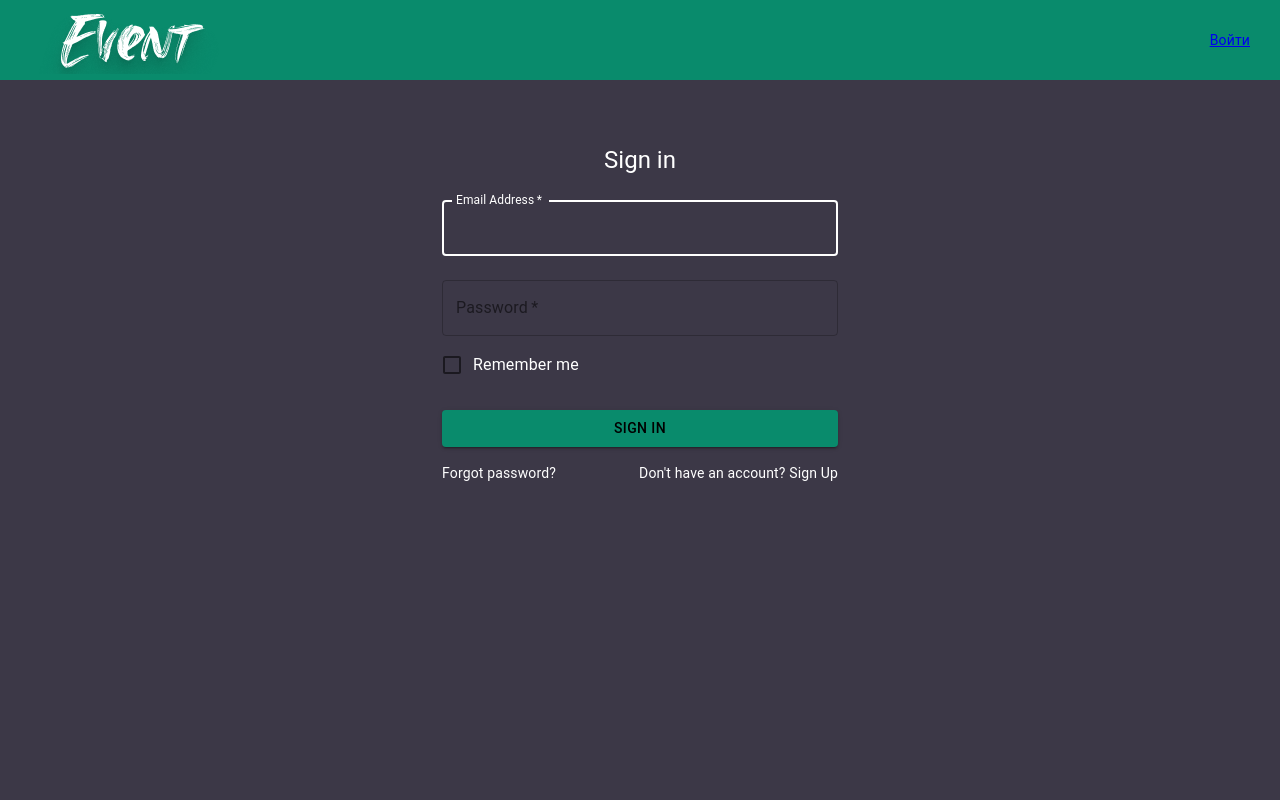
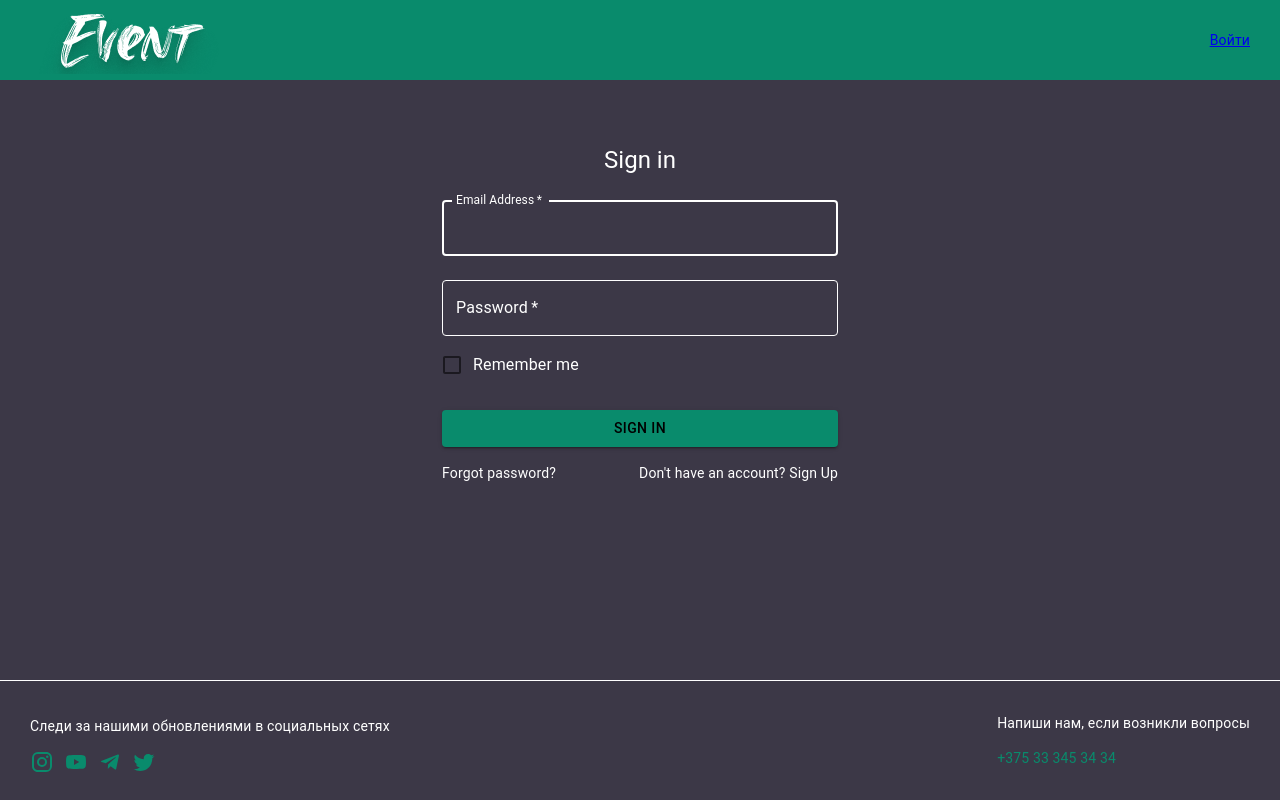
Before and after one commit to Aliaksandra-Sunny/Event, a React (Create React App) app: page /login in a window 1280 px wide. Built offline with nearby package versions, Linux system fonts and the light colour scheme.

Commit message:
auth form fixed, footer created

```diff
--- a/src/App.css
+++ b/src/App.css
@@ -5,26 +5,22 @@
     align-items: center;
     justify-content: center;
 }
-body{
-  height: 100%;
-  width: 100%;
-  background-color: #3C3847 !important;
-}
-
-.app-wrapper{
+.app-wrapper {
     display: grid;
     width: 100%;
-  height: 100%;
+    height: 100vh;
     margin: 0 auto;
     grid-template-areas:
-          "h h"
-          "c c";
-  grid-template-rows: 80px 1fr;
-  grid-template-columns: 2fr 10fr;
+            "h"
+            "c"
+            "f";
+    grid-template-rows: 80px 1fr 120px;
+    grid-template-columns: 1fr;
+    background-color: #3C3847 ;
     /* grid-gap: 10px;*/
 }
 
-.app-wrapper-content{
+.app-wrapper-content {
     grid-area: c;
     width: 100%;
 }
--- a/src/App.js
+++ b/src/App.js
@@ -1,8 +1,9 @@
 import React, {Component} from 'react';
 import './App.css';
-import Login from "./components/Login";
-import Header from "./components/Header";
+import Login from "./components/Login/Login";
+import Header from "./Header/Header";
 import {Route} from "react-router-dom";
+import Footer from "./components/Footer/Footer";
 
 class App extends Component {
 
@@ -13,6 +14,7 @@ class App extends Component {
                 <div className="app-wrapper-content">
                     <Route path="/login" render={() => <Login/>}/>
                 </div>
+                <Footer/>
             </div>
         );
     }
--- a/src/components/Header.jsx
+++ b/src/Header/Header.jsx
@@ -1,7 +1,7 @@
 import React from 'react';
 import style from './Header.module.css'
 import {NavLink} from "react-router-dom";
-import event from './../img/Event1.png';
+import event from '../img/Event1.png';
 
 const Header = (props) => {
     return (
--- a/src/components/Authorization.jsx
+++ b/src/components/Authorization/Authorization.jsx
@@ -1,5 +1,5 @@
 import React, {Component} from 'react';
-import '../App.css';
+import '../../App.css';
 
 class Authorization extends Component {
     handleSubmit(event) {
--- /dev/null
+++ b/src/components/Footer/Footer.jsx
@@ -0,0 +1,33 @@
+import React from 'react';
+import style from './Footer.module.css'
+import InstagramIcon from '@material-ui/icons/Instagram';
+import TelegramIcon from '@material-ui/icons/Telegram';
+import TwitterIcon from '@material-ui/icons/Twitter';
+import YouTubeIcon from '@material-ui/icons/YouTube';
+
+const Footer = (props) => {
+    return (
+        <div className={style.footer}>
+            <div>
+                <p className={style.text}>Следи за нашими обновлениями в социальных сетях</p>
+                <div className={style.socialNetworks}>
+                    <div>
+                        <InstagramIcon/>
+                    </div>
+                    <div><YouTubeIcon/></div>
+                    <div><TelegramIcon/></div>
+                    <div>
+                        <TwitterIcon/>
+                    </div>
+                </div>
+
+            </div>
+            <div>
+                <p className={style.text}>Напиши нам, если возникли вопросы</p>
+                <p className={style.telephone}> +375 33 345 34 34</p>
+            </div>
+        </div>
+    )
+};
+
+export default Footer;
--- /dev/null
+++ b/src/components/Footer/Footer.module.css
@@ -0,0 +1,24 @@
+.footer {
+    border-top: 1px solid white;
+    grid-area: f;
+    background: #3C3847;
+    padding-left: 30px;
+    padding-right: 30px;
+    display: flex;
+    color: #098B6C;
+    align-items: center;
+    justify-content: space-between;
+}
+
+.text{
+    color: white;
+}
+
+.socialNetworks {
+    display: flex;
+    flex-direction: row;
+}
+
+.socialNetworks div {
+    padding-right: 10px;
+}
--- a/src/components/Login.jsx
+++ b/src/components/Login/Login.jsx
@@ -1,5 +1,4 @@
 import React from 'react';
-import Avatar from '@material-ui/core/Avatar';
 import Button from '@material-ui/core/Button';
 import CssBaseline from '@material-ui/core/CssBaseline';
 import TextField from '@material-ui/core/TextField';
@@ -7,14 +6,11 @@ import FormControlLabel from '@material-ui/core/FormControlLabel';
 import Checkbox from '@material-ui/core/Checkbox';
 import Link from '@material-ui/core/Link';
 import Grid from '@material-ui/core/Grid';
-import Box from '@material-ui/core/Box';
-import LockOutlinedIcon from '@material-ui/icons/LockOutlined';
 import Typography from '@material-ui/core/Typography';
-import {makeStyles} from '@material-ui/core/styles';
+import {createMuiTheme, makeStyles} from '@material-ui/core/styles';
 import Container from '@material-ui/core/Container';
-import style from './Login.module.css'
-import {createMuiTheme} from '@material-ui/core/styles';
 import {ThemeProvider} from "@material-ui/styles";
+import styled from 'styled-components';
 
 function Copyright() {
     return (
@@ -69,6 +65,21 @@ const theme = createMuiTheme({
     },
 });
 
+const StyledTextField = styled(TextField)`
+    && .MuiOutlinedInput-notchedOutline{
+    border-color: white;
+    }
+    && .MuiOutlinedInput-input{
+    color: white;
+    }
+    && .MuiInputLabel-outlined.MuiInputLabel-shrink{
+    color: white;
+    }
+    && .MuiInputLabel-outlined{
+    color: white;
+    }
+    `;
+
 export default function SignIn() {
     const classes = useStyles();
     return (
@@ -76,14 +87,11 @@ export default function SignIn() {
             <Container component="main" maxWidth="xs">
                 <CssBaseline/>
                 <div className={classes.paper}>
-                    {/*<Avatar className={classes.avatar}>*/}
-                    {/*    <LockOutlinedIcon />*/}
-                    {/*</Avatar>*/}
                     <Typography component="h2" variant="h5" color={"primary"}>
                         Sign in
                     </Typography>
                     <form className={classes.form} noValidate>
-                        <TextField className={classes.text}
+                        <StyledTextField
                             variant="outlined"
                             margin="normal"
                             required
@@ -94,7 +102,7 @@ export default function SignIn() {
                             autoComplete="email"
                             autoFocus
                         />
-                        <TextField className={classes.text}
+                        <StyledTextField className={classes.text}
                                          variant="outlined"
                                          margin="normal"
                                          required
```
Also changed, not shown: package.json (+7 -1 lines), src/Header/Header.module.css (renamed from src/components/Header.module.css), src/components/Login/Login.module.css (added), 1 other file (tests, documents, lock files or other folders). Lines whose indentation alone changed are shown as unchanged.
